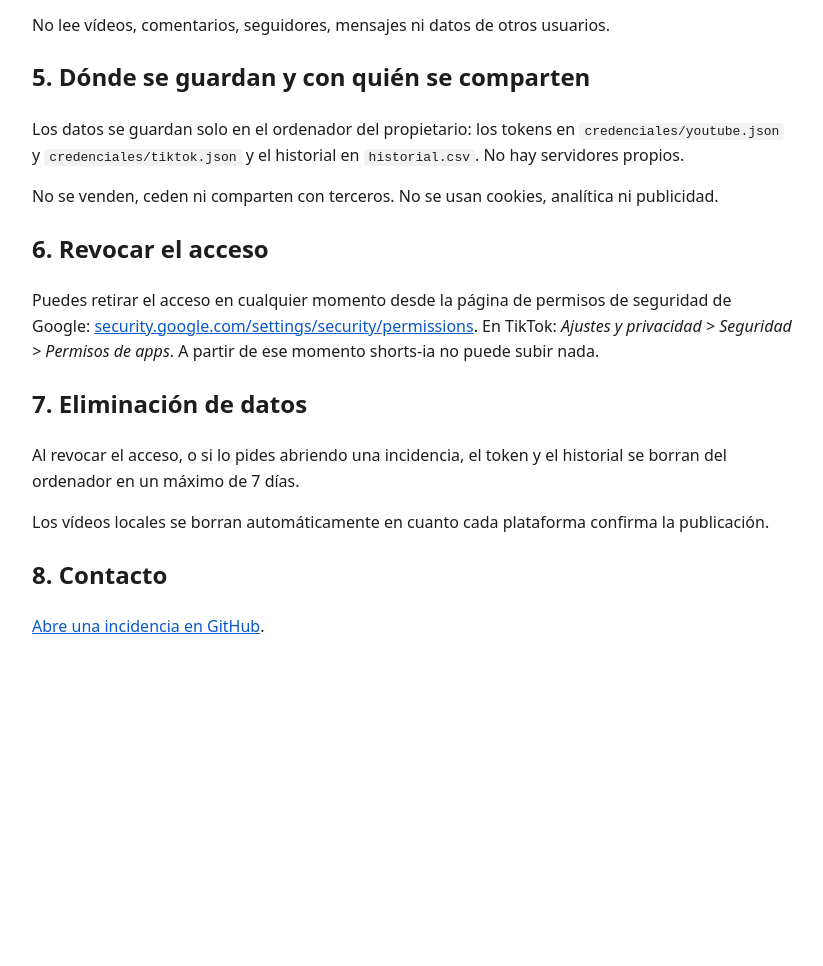
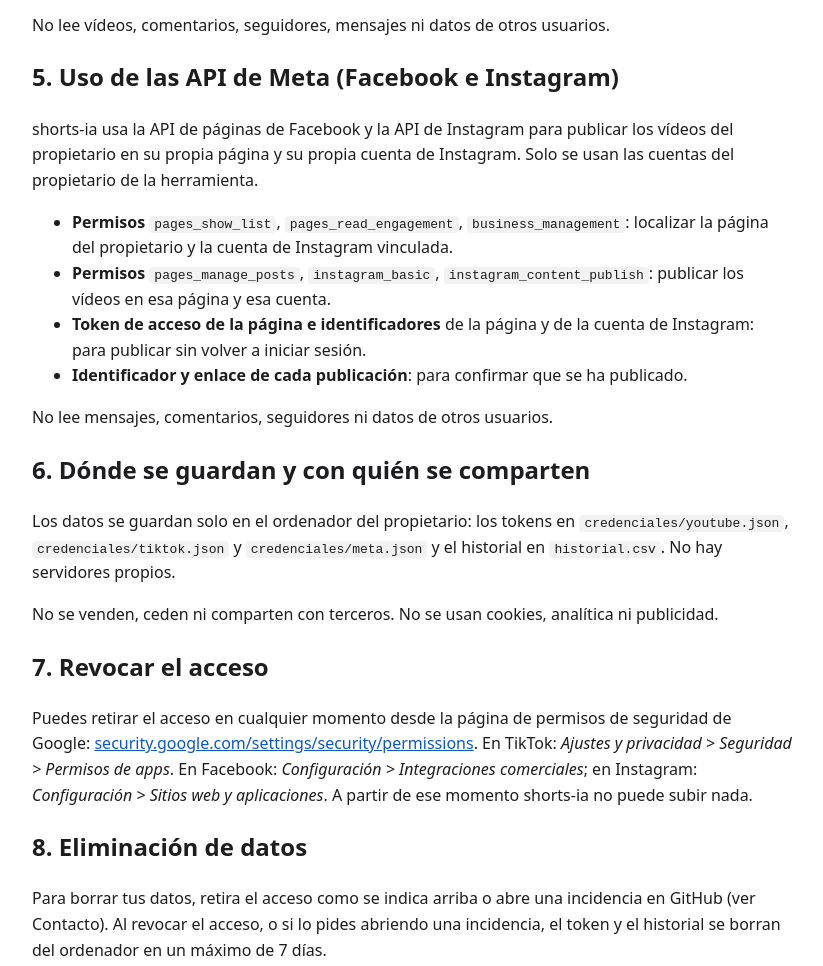
Before and after one commit to alvaro-tena/shorts-ia-legal, a plain HTML site: page privacidad.html in a window 1280 px wide. Shown: the part 1137-2103 px from the top of the page, without its empty margins (228-1051 px from the left). Before the commit the page ends 1825 px from the top, so only its background shows below. Drawn offline with Linux system fonts and the light colour scheme.

Commit message:
Privacidad: sección de Meta e instrucciones de borrado
Co-Authored-By: Claude Opus 5.5 <noreply@anthropic.com>

```diff
--- a/privacidad.html
+++ b/privacidad.html
@@ -40,18 +40,28 @@
 </ul>
 <p>No lee vídeos, comentarios, seguidores, mensajes ni datos de otros usuarios.</p>
 
-<h2>5. Dónde se guardan y con quién se comparten</h2>
-<p>Los datos se guardan solo en el ordenador del propietario: los tokens en <code>credenciales/youtube.json</code> y <code>credenciales/tiktok.json</code> y el historial en <code>historial.csv</code>. No hay servidores propios.</p>
+<h2>5. Uso de las API de Meta (Facebook e Instagram)</h2>
+<p>shorts-ia usa la API de páginas de Facebook y la API de Instagram para publicar los vídeos del propietario en su propia página y su propia cuenta de Instagram. Solo se usan las cuentas del propietario de la herramienta.</p>
+<ul>
+  <li><strong>Permisos</strong> <code>pages_show_list</code>, <code>pages_read_engagement</code>, <code>business_management</code>: localizar la página del propietario y la cuenta de Instagram vinculada.</li>
+  <li><strong>Permisos</strong> <code>pages_manage_posts</code>, <code>instagram_basic</code>, <code>instagram_content_publish</code>: publicar los vídeos en esa página y esa cuenta.</li>
+  <li><strong>Token de acceso de la página e identificadores</strong> de la página y de la cuenta de Instagram: para publicar sin volver a iniciar sesión.</li>
+  <li><strong>Identificador y enlace de cada publicación</strong>: para confirmar que se ha publicado.</li>
+</ul>
+<p>No lee mensajes, comentarios, seguidores ni datos de otros usuarios.</p>
+
+<h2>6. Dónde se guardan y con quién se comparten</h2>
+<p>Los datos se guardan solo en el ordenador del propietario: los tokens en <code>credenciales/youtube.json</code>, <code>credenciales/tiktok.json</code> y <code>credenciales/meta.json</code> y el historial en <code>historial.csv</code>. No hay servidores propios.</p>
 <p>No se venden, ceden ni comparten con terceros. No se usan cookies, analítica ni publicidad.</p>
 
-<h2>6. Revocar el acceso</h2>
-<p>Puedes retirar el acceso en cualquier momento desde la página de permisos de seguridad de Google: <a href="https://security.google.com/settings/security/permissions">security.google.com/settings/security/permissions</a>. En TikTok: <em>Ajustes y privacidad &gt; Seguridad &gt; Permisos de apps</em>. A partir de ese momento shorts-ia no puede subir nada.</p>
+<h2>7. Revocar el acceso</h2>
+<p>Puedes retirar el acceso en cualquier momento desde la página de permisos de seguridad de Google: <a href="https://security.google.com/settings/security/permissions">security.google.com/settings/security/permissions</a>. En TikTok: <em>Ajustes y privacidad &gt; Seguridad &gt; Permisos de apps</em>. En Facebook: <em>Configuración &gt; Integraciones comerciales</em>; en Instagram: <em>Configuración &gt; Sitios web y aplicaciones</em>. A partir de ese momento shorts-ia no puede subir nada.</p>
 
-<h2>7. Eliminación de datos</h2>
-<p>Al revocar el acceso, o si lo pides abriendo una incidencia, el token y el historial se borran del ordenador en un máximo de 7 días.</p>
+<h2 id="eliminacion">8. Eliminación de datos</h2>
+<p>Para borrar tus datos, retira el acceso como se indica arriba o abre una incidencia en GitHub (ver Contacto). Al revocar el acceso, o si lo pides abriendo una incidencia, el token y el historial se borran del ordenador en un máximo de 7 días.</p>
 <p>Los vídeos locales se borran automáticamente en cuanto cada plataforma confirma la publicación.</p>
 
-<h2>8. Contacto</h2>
+<h2>9. Contacto</h2>
 <p><a href="https://github.com/alvaro-tena/shorts-ia-legal/issues">Abre una incidencia en GitHub</a>.</p>
 </body>
 </html>
```
